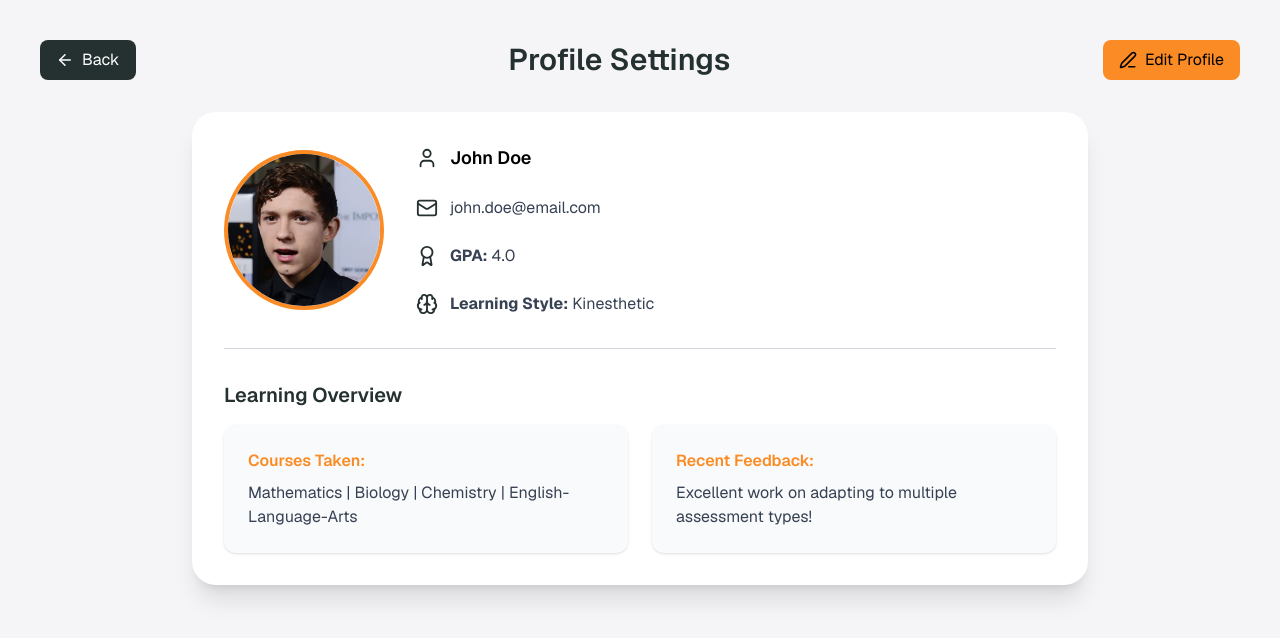
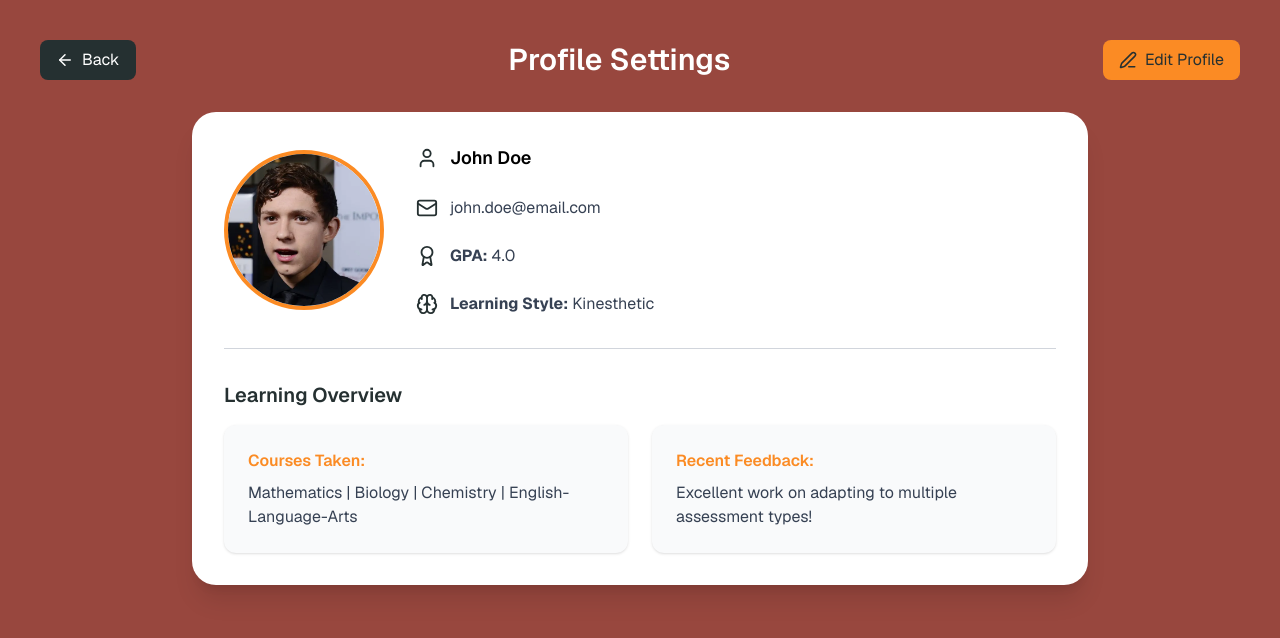
Before and after one commit to SyllabusCrafter/Webapp, a Next.js app: page /profile in a window 1280 px wide. Shown: the top 638 px of the page. Built offline with nearby package versions, Linux system fonts and the light colour scheme.

Commit message:
Update UI colors and add .hintrc config
Changed background and text colors for courses, dashboard, and profile pages to improve visual consistency. Added a .hintrc file to configure hinting rules and disable the no-inline-styles hint.

```diff
--- a/app/courses/page.js
+++ b/app/courses/page.js
@@ -39,7 +39,7 @@ export default function Courses() {
   ];
 
   return (
-    <div className="min-h-screen bg-[#f5f5f7] p-10 font-sans text-black">
+    <div className="min-h-screen bg-[#253031] p-10 font-sans text-white rounded-2xl">
       {/* Header */}
       <h1 className="text-4xl font-semibold mb-8">Your Courses</h1>
 
--- a/app/dashboard/page.js
+++ b/app/dashboard/page.js
@@ -34,7 +34,7 @@ export default function Dashboard() {
   });
 
   return (
-    <div className="flex min-h-screen bg-[#f5f5f7] font-sans">
+    <div className="flex min-h-screen bg-[#98473E] font-sans">
       {/* Sidebar */}
       <aside className="w-64 bg-[#253031] text-white flex flex-col justify-between p-6">
         <div>
@@ -91,7 +91,7 @@ export default function Dashboard() {
           <>
             {/* Header */}
             <div className="flex justify-between items-center mb-8">
-              <h1 className="text-3xl font-semibold text-black">
+              <h1 className="text-3xl font-semibold text-white">
                 Welcome, John Doe
               </h1>
               <div className="flex items-center gap-4">
--- a/app/profile/page.js
+++ b/app/profile/page.js
@@ -23,7 +23,7 @@ export default function Profile() {
   const toggleEdit = () => setEditing(!editing);
 
   return (
-    <div className="min-h-screen bg-[#f5f5f7] p-10 font-sans text-black">
+    <div className="min-h-screen bg-[#98473E] p-10 font-sans text-black">
       {/* Header */}
       <div className="flex justify-between items-center mb-8">
         <button
@@ -33,13 +33,13 @@ export default function Profile() {
           <ArrowLeft size={18} /> Back
         </button>
 
-        <h1 className="text-3xl font-semibold text-[#253031]">
+        <h1 className="text-3xl font-semibold text-white">
           Profile Settings
         </h1>
 
         <button
           onClick={toggleEdit}
-          className="flex items-center gap-2 bg-[#FB8B24] text-black px-4 py-2 rounded-lg hover:bg-[#ff9e3d]"
+          className="flex items-center gap-2 bg-[#FB8B24] text-[#253031] px-4 py-2 rounded-lg hover:bg-[#ff9e3d]"
         >
           {editing ? <Save size={18} /> : <Edit3 size={18} />}
           {editing ? "Save Changes" : "Edit Profile"}
```
Also changed, not shown: 1 other file (tests, documents, lock files or other folders).
